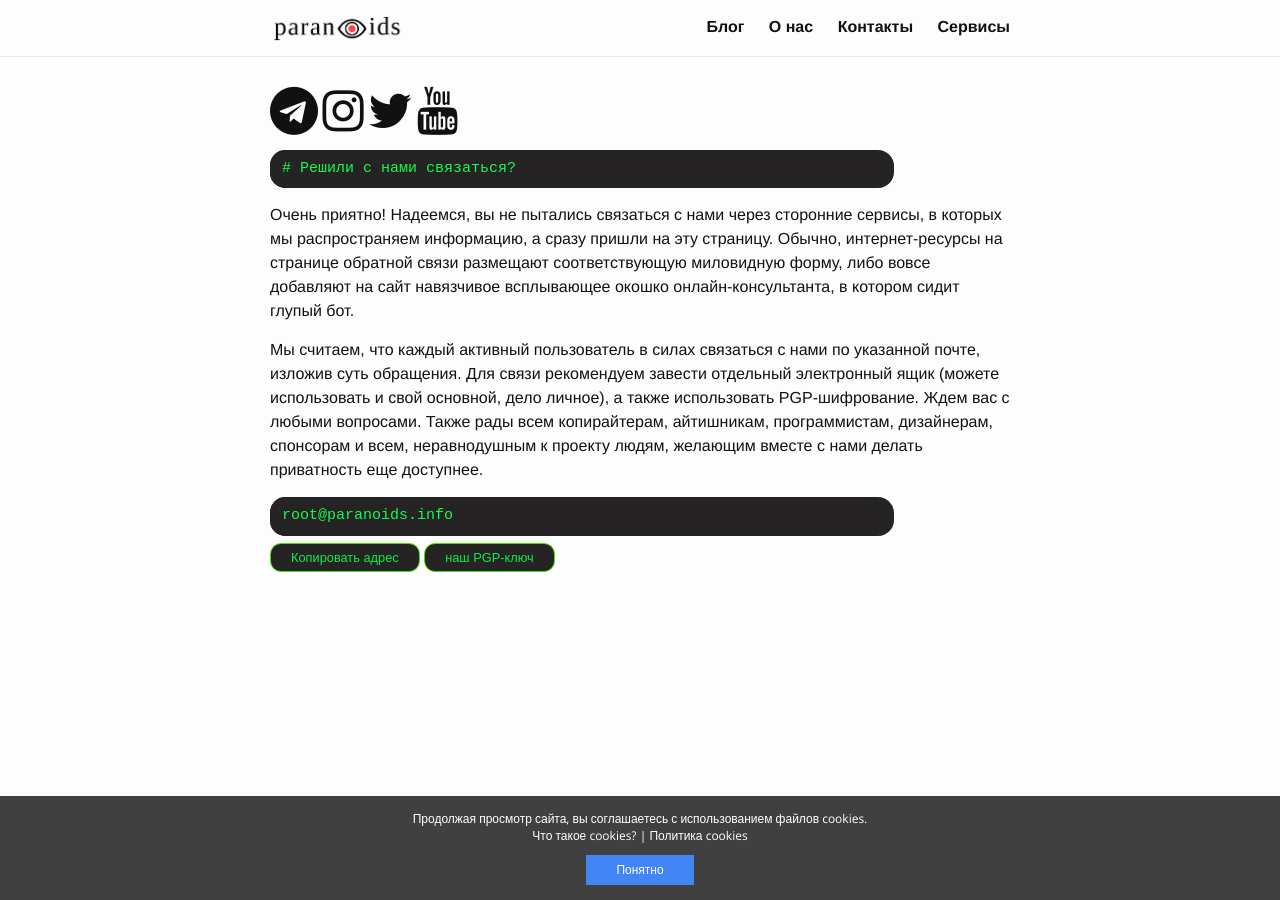
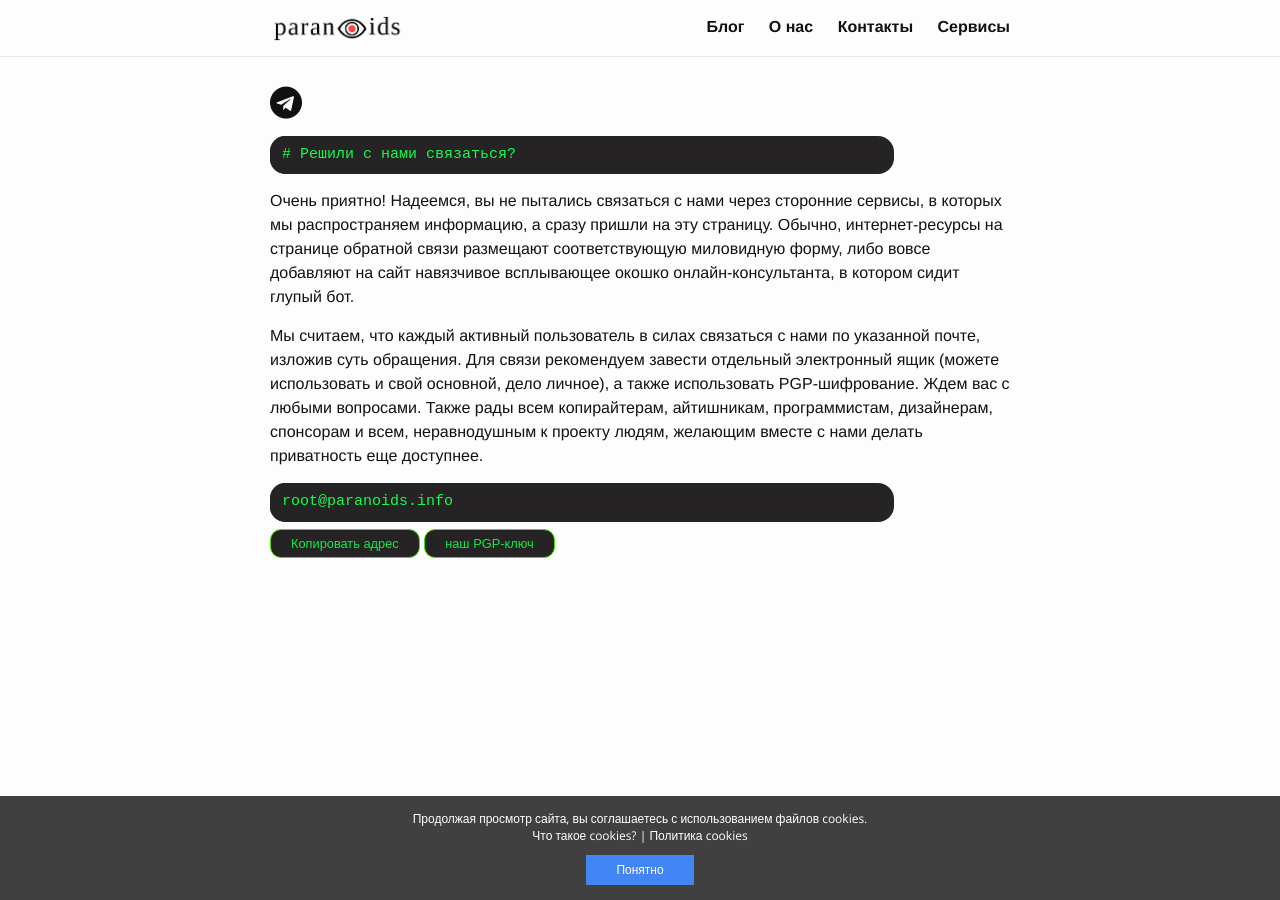
Before and after one commit to 2b7E1n6D0e5R7/2b7E1n6D0e5R7.github.io, a Jekyll site: the page built from _pages/contact.md, in a window 1280 px wide. Built offline with Jekyll 4.4.1, drawn with Linux system fonts in a browser that asks for light colours.

Commit message:
Update contact.md

````diff
--- a/_pages/contact.md
+++ b/_pages/contact.md
@@ -3,11 +3,7 @@
 title: Контакты
 permalink: /contact/
 ---
-<i class="fa fa-telegram fa-3x" aria-hidden="true"></i>
-<i class="fa fa-instagram fa-3x" aria-hidden="true"></i>
-<i class="fa fa-twitter fa-3x" aria-hidden="true"></i>
-<i class="fa fa-youtube fa-3x" aria-hidden="true"></i>
-
+<i class="fa fa-telegram fa-2x" aria-hidden="true"></i>
 ```
 # Решили с нами связаться?
 ```
````
